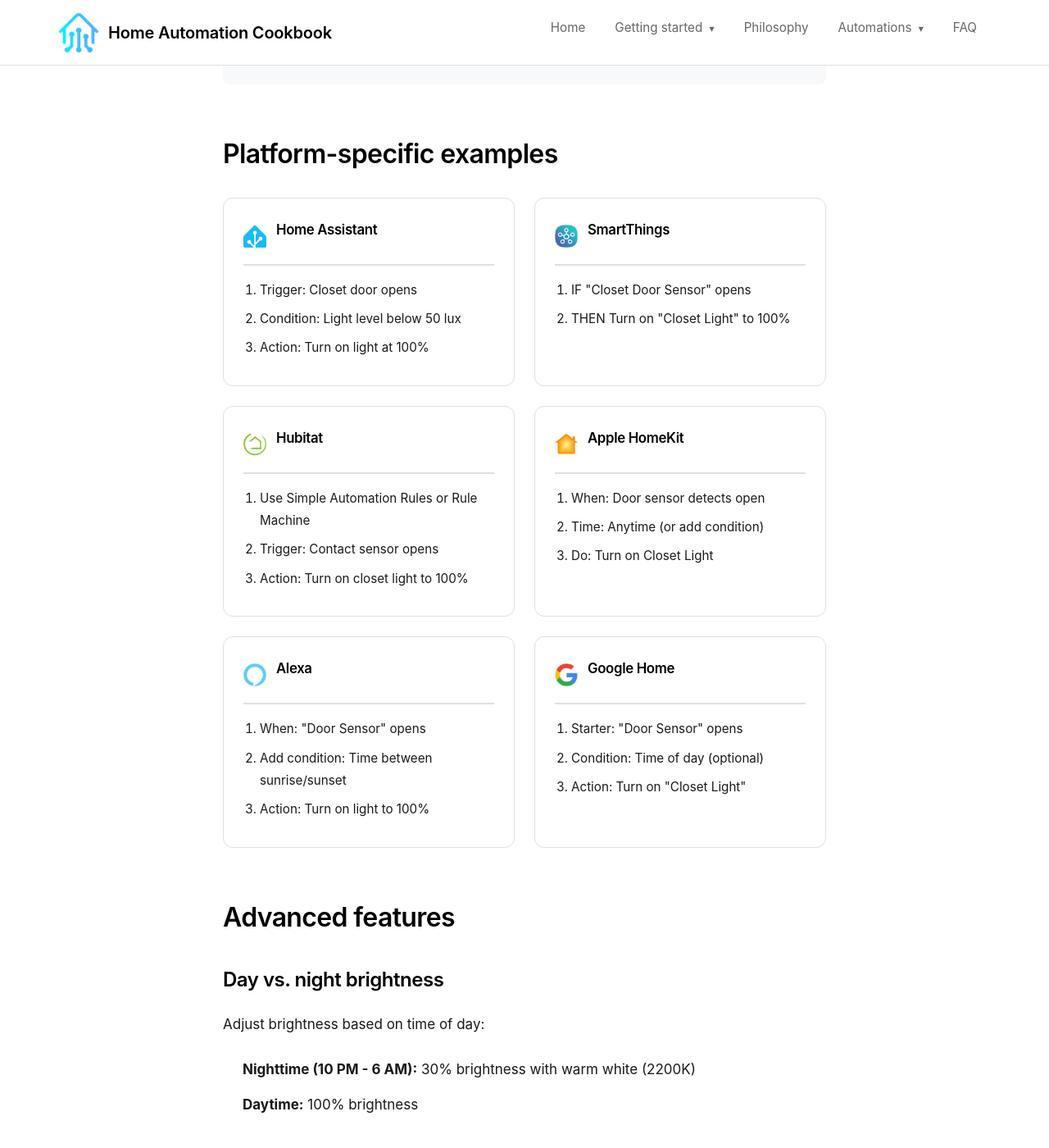
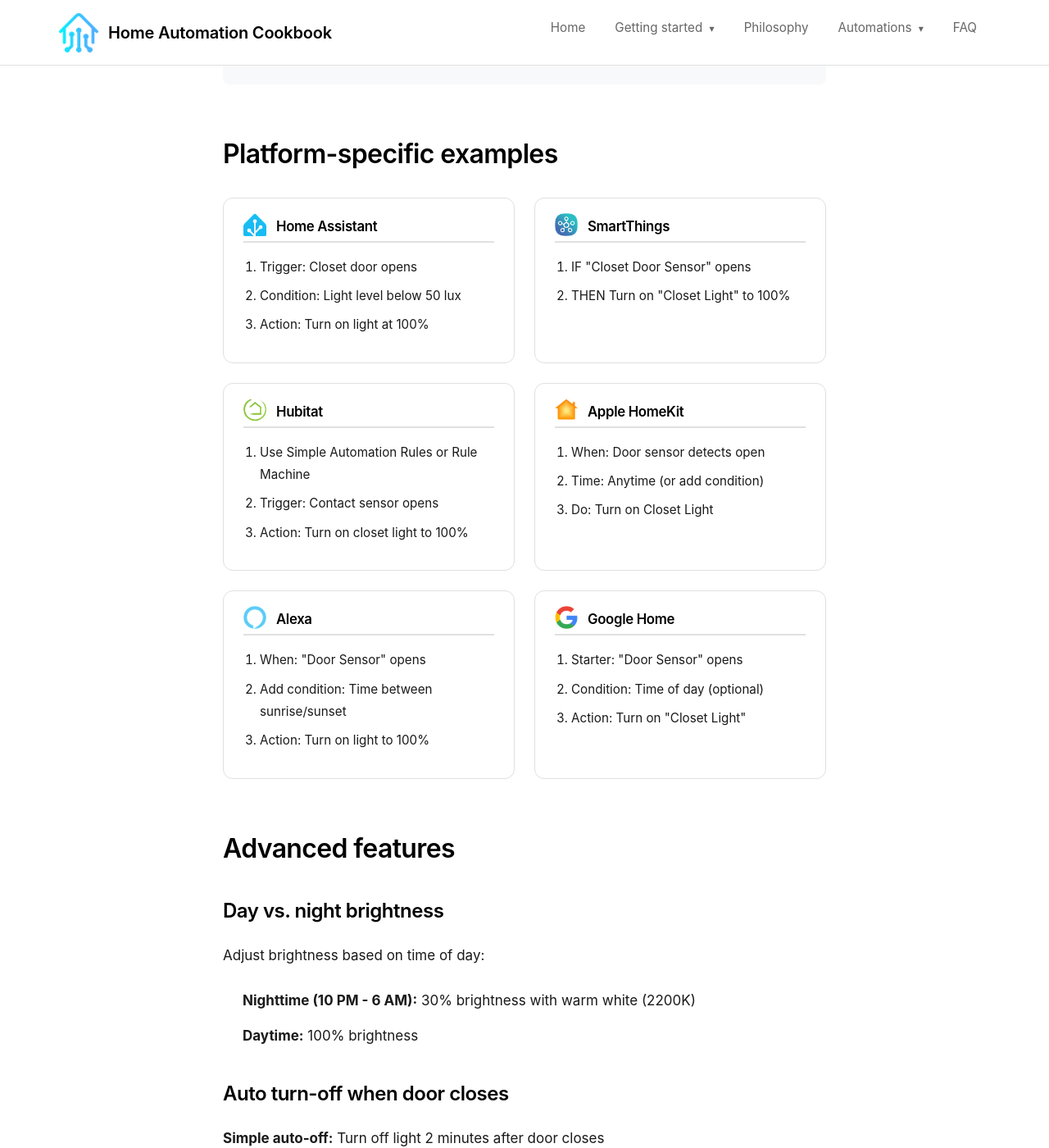
Before and after one commit to madskristensen/HomeAutomationCookbook, a Jekyll site: the page built from docs/automation/lighting/toggle-lights-door.md, in a window 1280 px wide and 1400 px high, scrolled down 2160 px. Shown: the whole window at 82% size. Built offline with Jekyll 4.4.1, drawn with Linux system fonts in a browser that asks for light colours.

Commit message:
fixed platform specific logo alignment

```diff
--- a/docs/assets/css/style.css
+++ b/docs/assets/css/style.css
@@ -880,6 +880,7 @@
   margin-bottom: 1rem;
   padding-bottom: 0.75rem;
   border-bottom: 2px solid var(--color-border);
+  height: 30px;
 }
 
 .platform-card-header img {
@@ -890,13 +891,15 @@
   vertical-align: middle;
 }
 
-.platform-card-header h4 {
-  margin: 0;
-  padding: 0;
-  font-size: 1.05rem;
-  color: var(--color-text-heading);
-  line-height: 28px;
-}
+    .platform-card-header h4 {
+        margin: 0;
+        padding: 10px 0 0 0;
+        position: relative;
+        top: 6px;
+        /*font-size: 1.05rem;*/
+        /*color: var(--color-text-heading);*/
+        /*line-height: 30px;*/
+    }
 
 .platform-card h4 {
   margin: 0 0 1rem;
```
